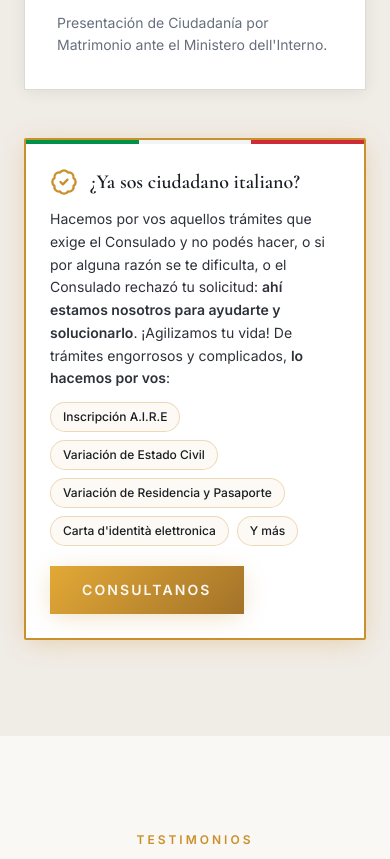
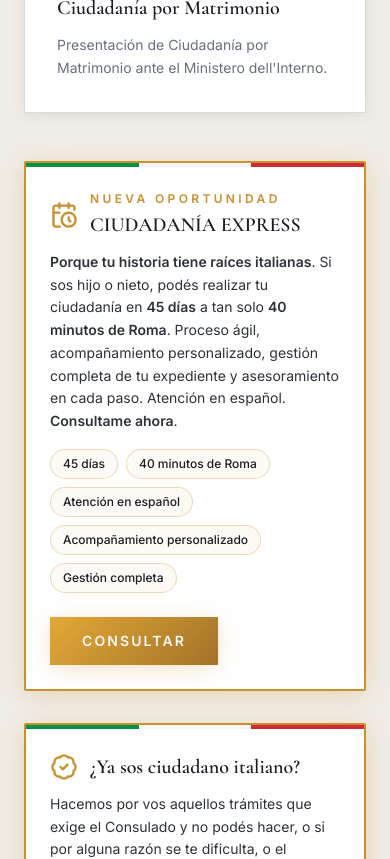
Before and after one commit to tomyk777/Estudio-LM-Ciudadanias-main, a Next.js app: page / in a window 390 px wide. Shown: the part 4940-5799 px from the top of the page. Built offline with nearby package versions, Linux system fonts and the light colour scheme.

Commit message:
Services update

```diff
--- a/src/components/landing/Services.tsx
+++ b/src/components/landing/Services.tsx
@@ -40,8 +40,8 @@ const services = [
   },
   {
     icon: CalendarClock,
-    title: "Turnos Consulares",
-    desc: "Gestión y coordinación de turnos ante el Consulado Italiano de Buenos Aires.",
+    title: "Turnos Consulares en todo el país",
+    desc: "Gestión y coordinación de turnos ante los consulados italianos en distintas jurisdicciones del país.",
     flag: "italy",
   },
   {
@@ -91,6 +91,7 @@ function FlagAccent({ flag }: { flag: string }) {
 export function Services() {
   const header = useScrollAnimation();
   const grid = useScrollAnimation();
+  const express = useScrollAnimation();
   const highlight = useScrollAnimation();
 
   return (
@@ -143,6 +144,52 @@ export function Services() {
 
         {/* Highlight box */}
         <div
+          ref={express.ref as React.RefObject<HTMLDivElement>}
+          className={`border-2 bg-white rounded-sm overflow-hidden animate-on-scroll mb-8 ${express.visible ? "is-visible" : ""}`}
+          style={{ borderColor: "hsl(var(--gold))", boxShadow: "var(--shadow-gold)" }}
+        >
+          <div className="flex h-[4px] w-full">
+            <div className="flex-[2]" style={{ background: "#009246" }} />
+            <div className="flex-[2]" style={{ background: "#f3f4f6" }} />
+            <div className="flex-[2]" style={{ background: "#CE2B37" }} />
+          </div>
+          <div className="px-6 py-6 md:px-10 md:py-8">
+            <div className="flex items-center gap-3 mb-3">
+              <CalendarClock size={28} className="text-gold flex-shrink-0" />
+              <div>
+                <p className="text-xs uppercase tracking-[0.28em] text-gold font-semibold mb-1">
+                  Nueva oportunidad
+                </p>
+                <h3 className="font-serif text-xl md:text-2xl font-semibold text-charcoal">
+                  CIUDADANÍA EXPRESS
+                </h3>
+              </div>
+            </div>
+            <p className="text-charcoal-mid text-sm md:text-base leading-relaxed mb-4">
+              <strong>Porque tu historia tiene raíces italianas</strong>. Si sos hijo o nieto, podés realizar tu ciudadanía en <strong>45 días</strong> a tan solo <strong>40 minutos de Roma</strong>. Proceso ágil, acompañamiento personalizado, gestión completa de tu expediente y asesoramiento en cada paso. Atención en español. <strong>Consultame ahora</strong>.
+            </p>
+            <div className="flex flex-wrap gap-2">
+              {["45 días", "40 minutos de Roma", "Atención en español", "Acompañamiento personalizado", "Gestión completa"].map((item) => (
+                <span
+                  key={item}
+                  className="inline-flex items-center text-xs md:text-sm px-3 py-1.5 rounded-full border border-gold/30 bg-gold/5 text-charcoal font-medium"
+                >
+                  {item}
+                </span>
+              ))}
+            </div>
+            <a
+              href="https://wa.me/5491167061739?text=Hola%20Laura!%20Quiero%20consultar%20por%20Ciudadan%C3%ADa%20Express.%20Sos%20hijo%20o%20nieto%20y%20quiero%20saber%20c%C3%B3mo%20tramitar%20mi%20ciudadan%C3%ADa%20en%2045%20d%C3%ADas%20a%2040%20minutos%20de%20Roma.%20%C2%BFMe%20pas%C3%A1s%20m%C3%A1s%20informaci%C3%B3n%3F"
+              target="_blank"
+              rel="noopener noreferrer"
+              className="btn-gold inline-flex items-center justify-center mt-6"
+            >
+              Consultar
+            </a>
+          </div>
+        </div>
+
+        <div
           ref={highlight.ref as React.RefObject<HTMLDivElement>}
           className={`border-2 bg-white rounded-sm overflow-hidden animate-on-scroll ${highlight.visible ? "is-visible" : ""}`}
           style={{ borderColor: "hsl(var(--gold))", boxShadow: "var(--shadow-gold)" }}
```
